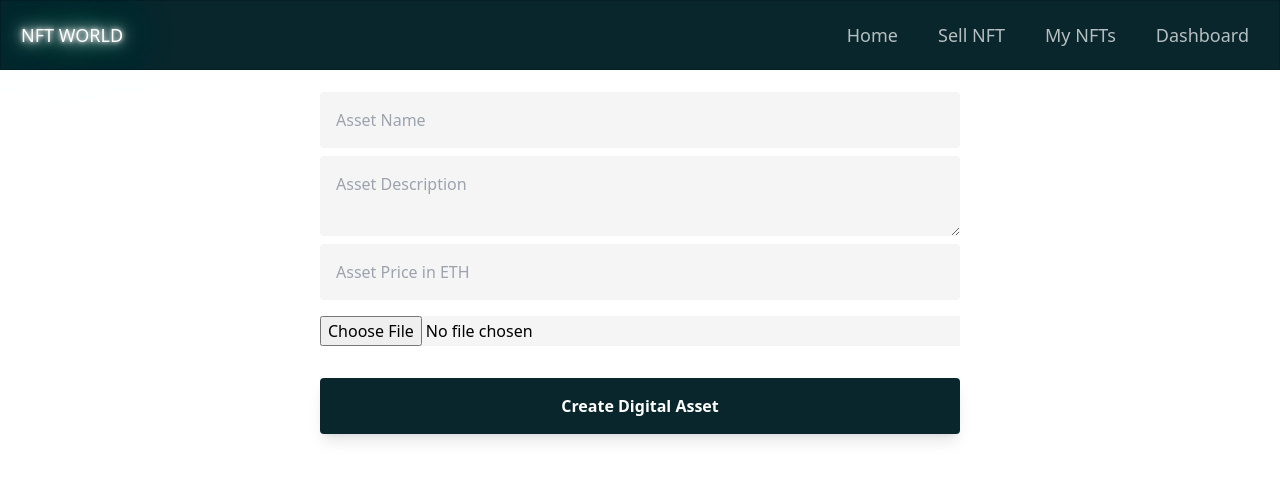
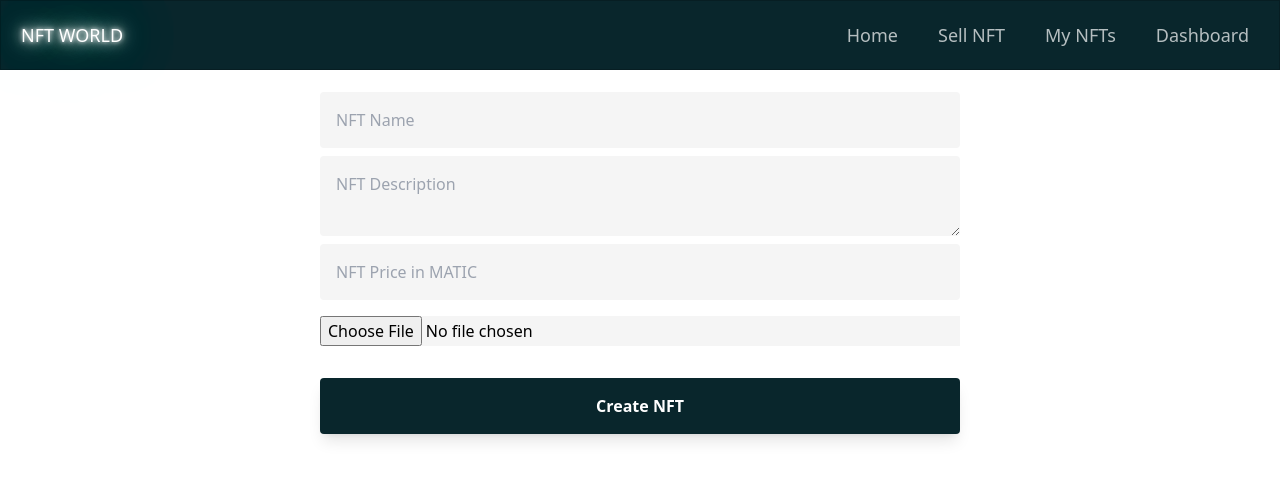
Before and after one commit to AAYUSH-GUPTA-coder/NFT-World-V2, a Next.js app in the folder my-app/: page /create-nft in a window 1280 px wide. Shown: the top 480 px of the page. Built offline with nearby package versions, Linux system fonts and the light colour scheme; what ipfs-http-client would draw is missing.

Commit message:
initial commit

```diff
--- a/my-app/pages/create-nft.js
+++ b/my-app/pages/create-nft.js
@@ -79,7 +79,7 @@ export default function CreateItem() {
     <div className="flex justify-center">
       <div className="w-1/2 flex flex-col pb-12" style={{ marginTop: "60px" }}>
         <input
-          placeholder="Asset Name"
+          placeholder="NFT Name"
           className="mt-8 border rounded p-4 input"
           onChange={
             (e) => updateFormInput({ ...formInput, name: e.target.value })
@@ -87,14 +87,14 @@ export default function CreateItem() {
           }
         />
         <textarea
-          placeholder="Asset Description"
+          placeholder="NFT Description"
           className="mt-2 border rounded p-4 input"
           onChange={(e) =>
             updateFormInput({ ...formInput, description: e.target.value })
           }
         />
         <input
-          placeholder="Asset Price in ETH"
+          placeholder="NFT Price in MATIC"
           className="mt-2 border rounded p-4 input"
           onChange={(e) =>
             updateFormInput({ ...formInput, price: e.target.value })
@@ -112,7 +112,7 @@ export default function CreateItem() {
           onClick={listNFTForSale}
           className="font-bold mt-4  text-white rounded p-4 shadow-lg btn2"
         >
-          Create Digital Asset
+          Create NFT
         </button>
       </div>
     </div>
--- a/my-app/pages/index.js
+++ b/my-app/pages/index.js
@@ -93,7 +93,7 @@ export default function Home() {
                   </button>
                   <div className="user-info">
                     <h3 className="text text2">Price</h3>
-                    <h3 className="text2">{nft.price} ETH</h3>
+                    <h3 className="text2">{nft.price} MATIC</h3>
                   </div>
                 </div>
               </div>
```
